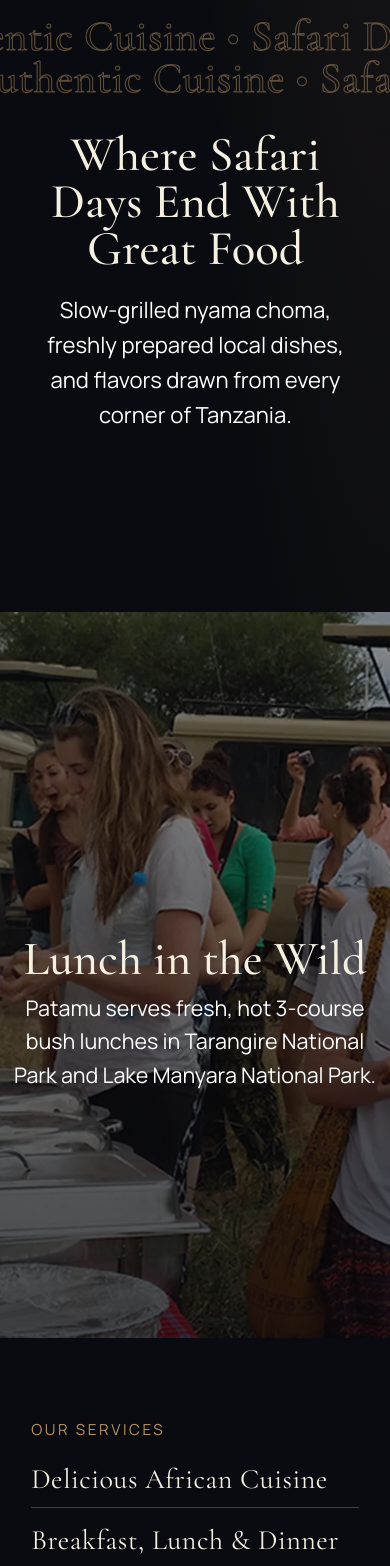
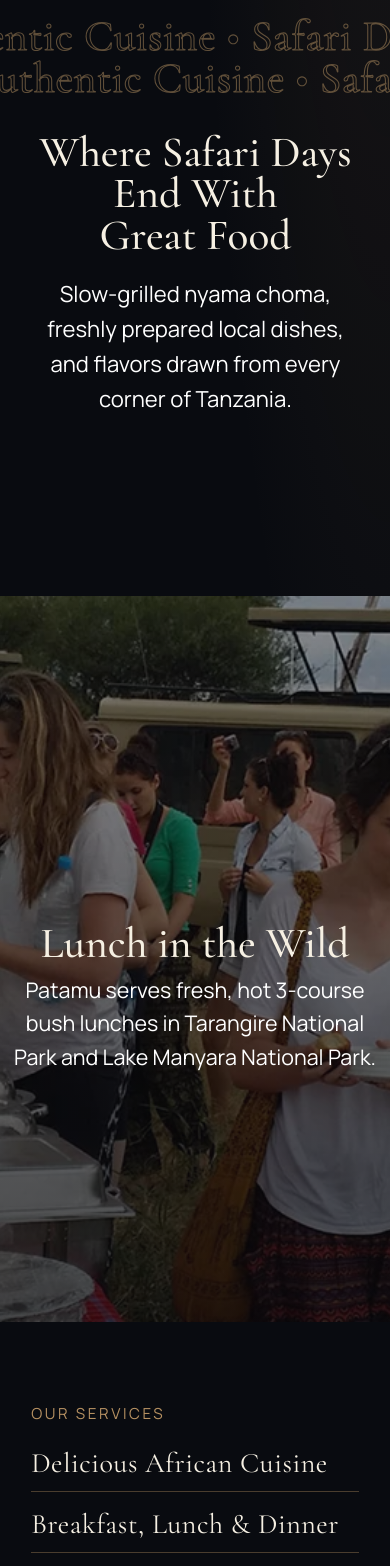
Before and after one commit to kiruwi/patamu, a Next.js app: page / in a window 390 px wide. Shown: the part 880-2446 px from the top of the page. Built offline with nearby package versions, Linux system fonts and the light colour scheme.

Commit message:
fonts update

```diff
--- a/app/styles/90-utilities-responsive.css
+++ b/app/styles/90-utilities-responsive.css
@@ -156,7 +156,7 @@
   }
 
   .feature-copy h2 {
-    font-size: clamp(3rem, 12.5vw, 5rem);
+    font-size: clamp(2.7rem, 9vw, 4.2rem);
     line-height: 0.96;
     white-space: normal;
   }
@@ -195,7 +195,7 @@
   }
 
   .full-banner h2 {
-    font-size: clamp(3rem, 11.2vw, 5rem);
+    font-size: clamp(2.7rem, 9vw, 4.2rem);
     line-height: 0.94;
   }
 
@@ -223,7 +223,7 @@
   }
 
   .stay-intro h2 {
-    font-size: clamp(2.9rem, 11vw, 5rem);
+    font-size: clamp(2.7rem, 9vw, 4.2rem);
   }
 
   .stay-intro p {
@@ -280,7 +280,7 @@
   }
 
   .social-title h2 {
-    font-size: clamp(2.8rem, 12vw, 4.8rem);
+    font-size: clamp(2.7rem, 9vw, 4.2rem);
   }
 
   .gem-footer {
```
Also changed, not shown: public/images/bush-lunch.webp.
